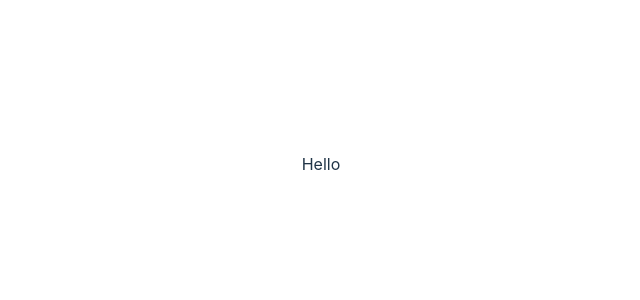
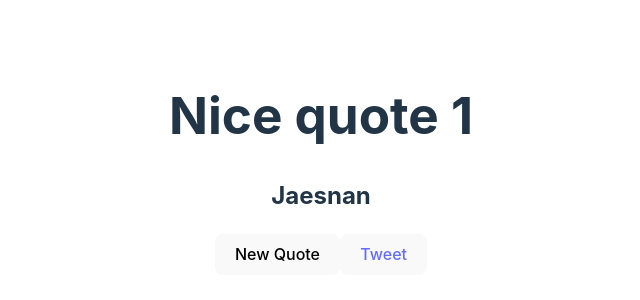
Before and after one commit to AndreNovaisBrito/random-quote-machine, a React (Vite) app: page / in a window 1280 px wide. Shown: the part 236-536 px from the top of the page, without its empty margins (319-959 px from the left). Built offline with nearby package versions, Linux system fonts and the light colour scheme.

Commit message:
all objectives

```diff
--- a/index.html
+++ b/index.html
@@ -9,5 +9,7 @@
   <body>
     <div id="root"></div>
     <script type="module" src="/src/main.jsx"></script>
+    <script src='https://cdn.freecodecamp.org/testable-projects-fcc/v1/bundle.js'></script>
+
   </body>
 </html>
--- a/src/App.jsx
+++ b/src/App.jsx
@@ -3,12 +3,26 @@ import reactLogo from './assets/react.svg'
 import './App.css'
 
 function App() {
-  const [count, setCount] = useState(0)
-
+  const [quote, setQuote] = useState('Nice quote 1');
+  const [author, setAuthor] = useState('Jaesnan');
+  function handleClick(){
+    setQuote('Second Quote')
+    setAuthor('Félix')
+  }
   return (
     <div className="App">
-      <div>Hello
-      </div>
+      <wrapper id='quote-box'>
+
+        <h1 id='text'>{quote}</h1>
+        <h2 id='author'>{author}</h2>
+
+        <button id='new-quote' onClick={handleClick}>
+          New Quote
+        </button>
+        <button >
+          <a id='tweet-quote' href='twitter.com/intent/tweet' target="_top">Tweet</a>
+        </button>
+      </wrapper>
     </div>
   )
 }
```
